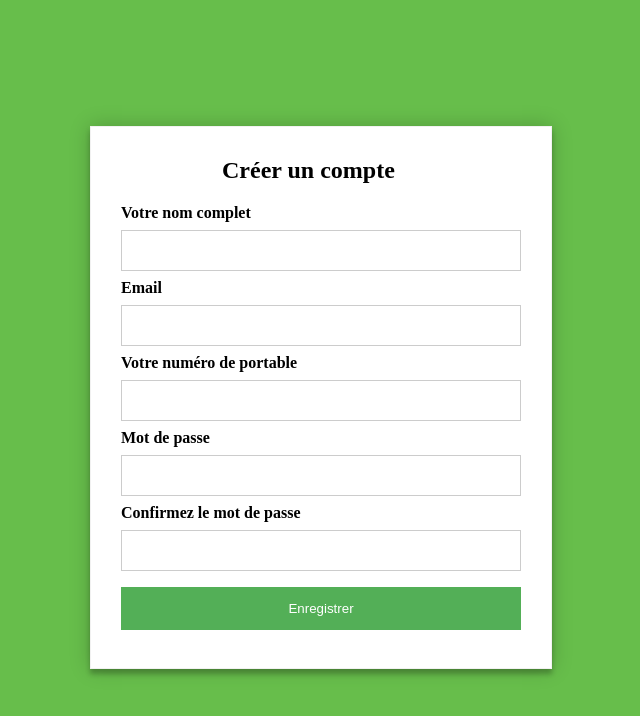
After one commit to Cocci38/Projet_Ampoule, a PHP site: page /inscription.utilisateur.php in a window 1280 px wide. The commit adds this page. Shown: the top 716 px of the page, without its empty margins (350-990 px from the left). Run offline with PHP 8.4, Linux system fonts and the light colour scheme.

Commit message:
Pagination + inscription + css inscription et connexion

```diff
--- /dev/null
+++ b/inscription.utilisateur.php
@@ -0,0 +1,34 @@
+<!DOCTYPE html>
+<html lang="fr">
+<head>
+    <meta charset="UTF-8">
+    <meta http-equiv="X-UA-Compatible" content="IE=edge">
+    <meta name="viewport" content="width=device-width, initial-scale=1.0">
+    <title>Inscription</title>
+    <link rel="stylesheet" href="./public/css/style.css">
+</head>
+<body>
+<div id="container">
+    <form action="./users/inscription.php" method="post">
+        <legend><h2>Créer un compte</h2></legend>
+
+        <label for="username"><b> Votre nom complet</b></label>
+        <input type="text" name="username" id="username" required>
+
+        <label for="email"><b>Email</b></label>
+        <input type="email" name="email" id="email" required>
+
+        <label for="portable"><b>Votre numéro de portable</b></label>
+        <input type="tel" name="portable" id="portable" required>
+
+        <label for="password1"><b>Mot de passe</b></label>
+        <input type="password" name="password" id="password1" required>
+
+        <label for="password2"><b>Confirmez le mot de passe</b></label>
+        <input type="password" name="password" id="password2" required>
+
+        <input type="submit" value="Enregistrer">
+    </form>
+</div>
+</body>
+</html>
--- /dev/null
+++ b/public/css/style.css
@@ -0,0 +1,89 @@
+.alerte {
+  display: flex;
+  align-items: center;
+  justify-content: space-evenly;
+  border: solid #9595df;
+  border-radius: 10px;
+  width: 300px;
+  height: 100px;
+  position: absolute;
+  right: 0;
+  visibility: hidden;
+}
+
+.toast {
+  visibility: hidden;
+}
+
+.show {
+  visibility: visible;
+}
+
+ul {
+  display: flex;
+  align-items: center;
+  justify-content: left;
+  gap: 10px;
+}
+
+li {
+  list-style: none;
+}
+
+a {
+  text-decoration: none;
+}
+
+body {
+  background: #67BE4B;
+}
+
+#container {
+  width: 400px;
+  margin: 0 auto;
+  margin-top: 10%;
+}
+
+/* Bordered form */
+form {
+  width: 100%;
+  padding: 30px;
+  border: 1px solid #f1f1f1;
+  background: #fff;
+  box-shadow: 0 0 20px 0 rgba(0, 0, 0, 0.2), 0 5px 5px 0 rgba(0, 0, 0, 0.24);
+}
+
+#container h2 {
+  width: 50%;
+  margin: 0 auto;
+  padding-bottom: 20px;
+}
+
+/* Full-width inputs */
+input[type=email], input[type=password], input[type=tel], input[type=text] {
+  width: 100%;
+  padding: 12px 20px;
+  margin: 8px 0;
+  display: inline-block;
+  border: 1px solid #ccc;
+  box-sizing: border-box;
+}
+
+/* Set a style for all buttons */
+input[type=submit] {
+  background-color: #53af57;
+  color: white;
+  padding: 14px 20px;
+  margin: 8px 0;
+  border: none;
+  cursor: pointer;
+  width: 100%;
+}
+
+input[type=submit]:hover {
+  background-color: white;
+  color: #53af57;
+  border: 1px solid #53af57;
+}
+
+/*# sourceMappingURL=style.css.map */
--- /dev/null
+++ b/sass/_inscription.login.scss
@@ -0,0 +1,47 @@
+body{
+    background: #67BE4B;
+}
+#container{
+    width:400px;
+    margin:0 auto;
+    margin-top:10%;
+}
+/* Bordered form */
+form {
+    width:100%;
+    padding: 30px;
+    border: 1px solid #f1f1f1;
+    background: #fff;
+    box-shadow: 0 0 20px 0 rgba(0, 0, 0, 0.2), 0 5px 5px 0 rgba(0, 0, 0, 0.24);
+}
+#container h2{
+    width: 50%;
+    margin: 0 auto;
+    padding-bottom: 20px;
+}
+
+/* Full-width inputs */
+input[type=email], input[type=password],  input[type=tel], input[type=text]{
+    width: 100%;
+    padding: 12px 20px;
+    margin: 8px 0;
+    display: inline-block;
+    border: 1px solid #ccc;
+    box-sizing: border-box;
+}
+
+/* Set a style for all buttons */
+input[type=submit] {
+    background-color: #53af57;
+    color: white;
+    padding: 14px 20px;
+    margin: 8px 0;
+    border: none;
+    cursor: pointer;
+    width: 100%;
+}
+input[type=submit]:hover {
+    background-color: white;
+    color: #53af57;
+    border: 1px solid #53af57;
+}
--- /dev/null
+++ b/sass/_variable.scss
@@ -0,0 +1,2 @@
+$fond: #2486ae;
+$light: #f3f6f7;
--- /dev/null
+++ b/sass/main.scss
@@ -0,0 +1,2 @@
+@import '_dashboard.scss';
+@import '_inscription.login.scss';
```
Also changed, not shown: crud/selection.php (+21 -1 lines), dashboard.php (+45 -7 lines), login.utilisateur.php (added, +25 -0 lines), main.js (+26 -11 lines), package.json (added, +23 -0 lines), sass/_dashboard.scss (added, +33 -0 lines), style.css (deleted, +0 -7 lines), users/inscription.php (added, +25 -0 lines), users/login.php (added, +7 -0 lines), package-lock.json (added), 1 other file.
